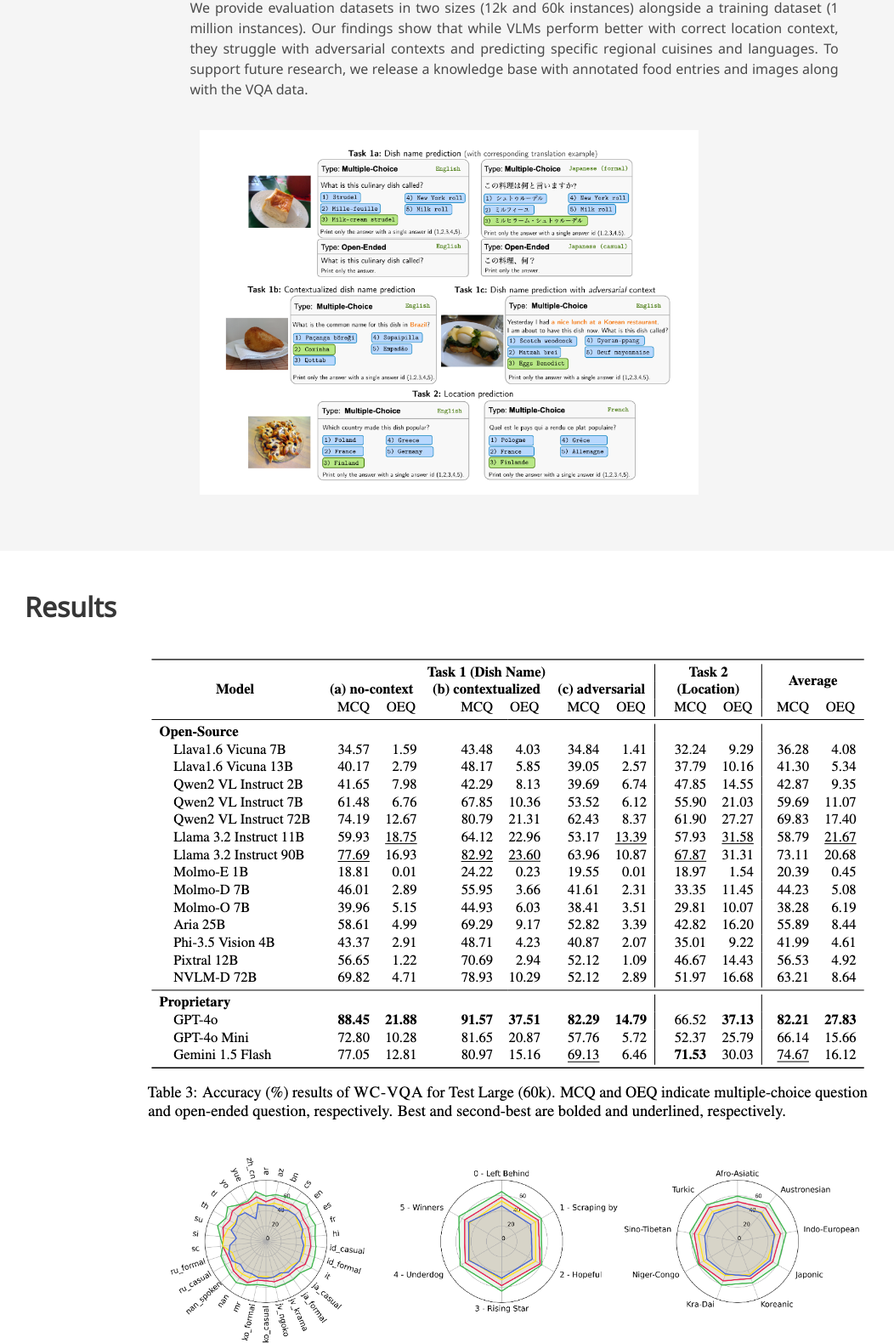
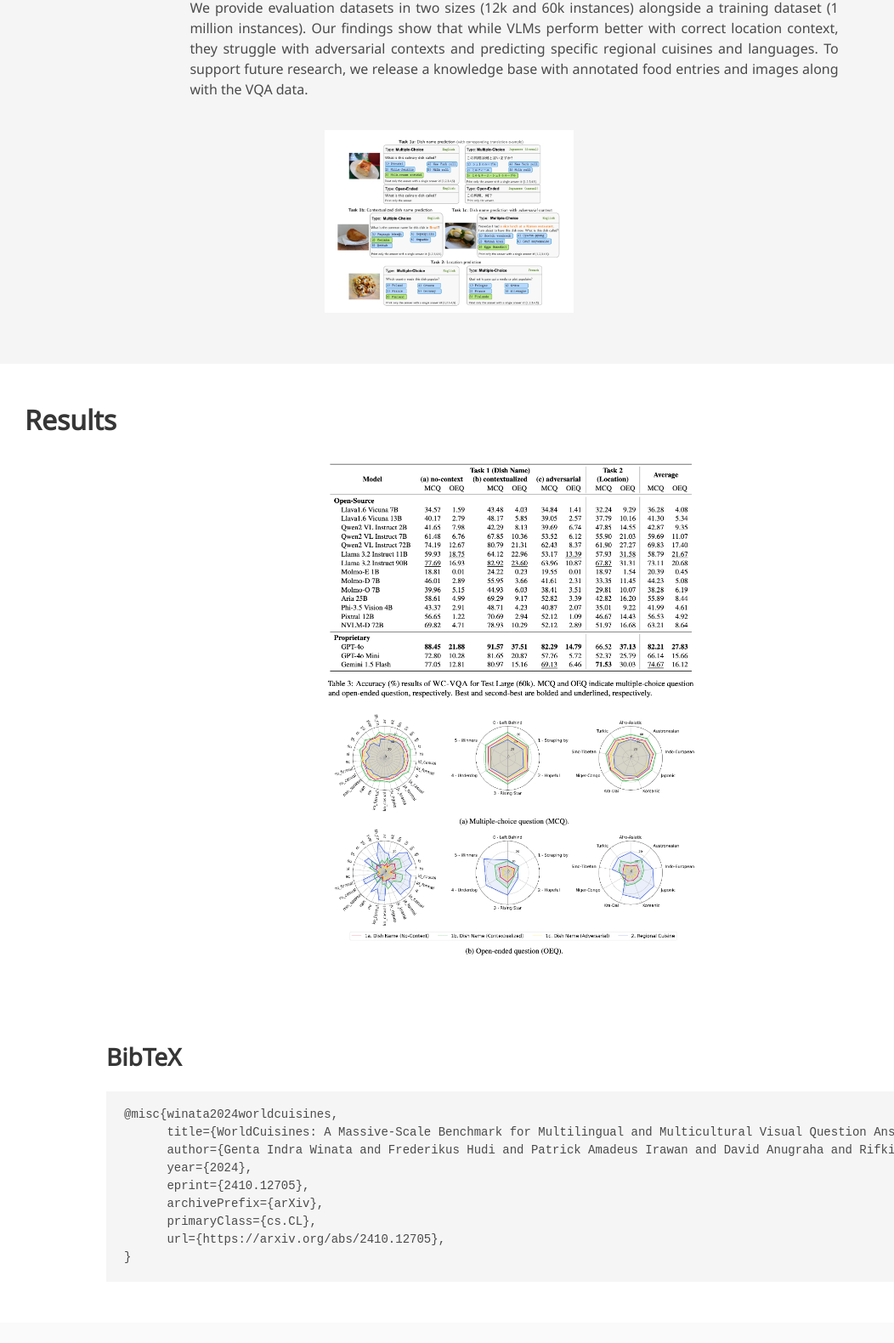
Before and after one commit to worldcuisines/worldcuisines.github.io, a plain HTML site: page index.html in a window 1280 px wide. Shown: the part 1097-2677 px from the top of the page at 85% size, without its empty margins (35-1087 px from the left). Drawn offline with nearby package versions, Linux system fonts and the light colour scheme; some icons are missing; a web font is replaced by a local one.

Commit message:
update images

```diff
--- a/index.html
+++ b/index.html
@@ -179,8 +179,8 @@
             Vision Language Models (VLMs) often struggle with culture-specific knowledge, particularly in languages other than English and in underrepresented cultural contexts. To evaluate their understanding of such knowledge, we introduce WorldCuisines, a massive-scale benchmark for multilingual and multicultural, visually grounded language understanding. This benchmark includes a visual question answering (VQA) dataset with text-image pairs across 30 languages and dialects, spanning 9 language families and featuring over 1 million data points, making it the largest multicultural VQA benchmark to date. It includes tasks for identifying dish names and their origins. We provide evaluation datasets in two sizes (12k and 60k instances) alongside a training dataset (1 million instances). Our findings show that while VLMs perform better with correct location context, they struggle with adversarial contexts and predicting specific regional cuisines and languages. To support future research, we release a knowledge base with annotated food entries and images along with the VQA data.
           </p>
         </div>
-        <div class="column is-four-fifths">
-          <img src="static/images/example.png" alt="WorldCuisines example"/>
+        <div class="column is-four-fifths c">
+          <img src="static/images/example.png" alt="WorldCuisines example" class="center"/>
         </div>
       </div>
     </div>
@@ -195,8 +195,8 @@
       <h2 class="title is-3">Results</h2>
       <div class="columns is-centered has-text-centered">
         <div class="column is-four-fifths">
-          <img src="static/images/results.png" alt="WorldCuisines results"/>
-          <img src="static/images/radar.png" alt="WorldCuisines results"/>
+          <img src="static/images/results.png" alt="WorldCuisines results" class="center"/>
+          <img src="static/images/radar.png" alt="WorldCuisines results" class="center"/>
         </div>
       </div>
     </div>
--- a/static/css/index.css
+++ b/static/css/index.css
@@ -132,3 +132,10 @@ body {
 .eql-cntrb {
   font-size: smaller;
 }
+
+.center {
+  display: block;
+  margin-left: auto;
+  margin-right: auto;
+  width: 50%;
+}
```
